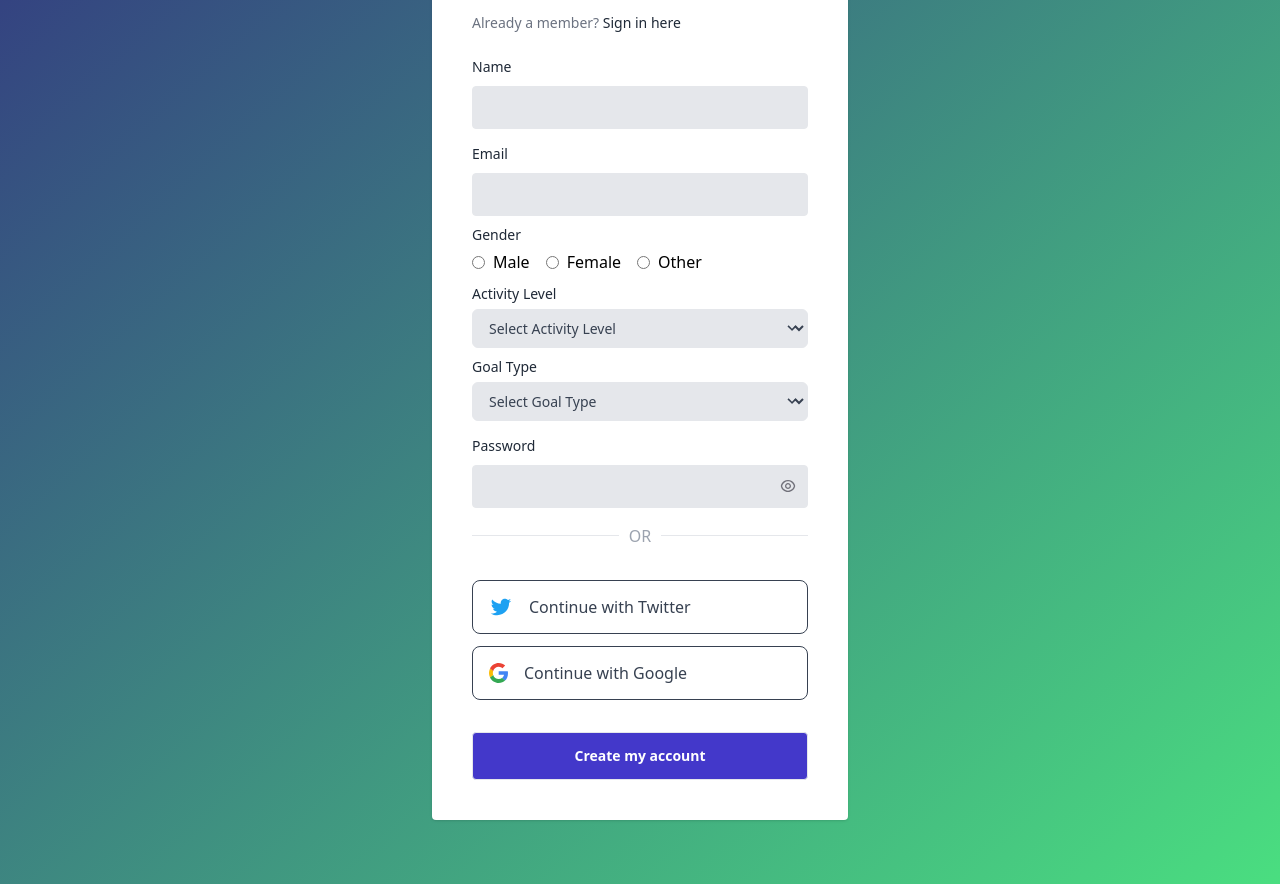
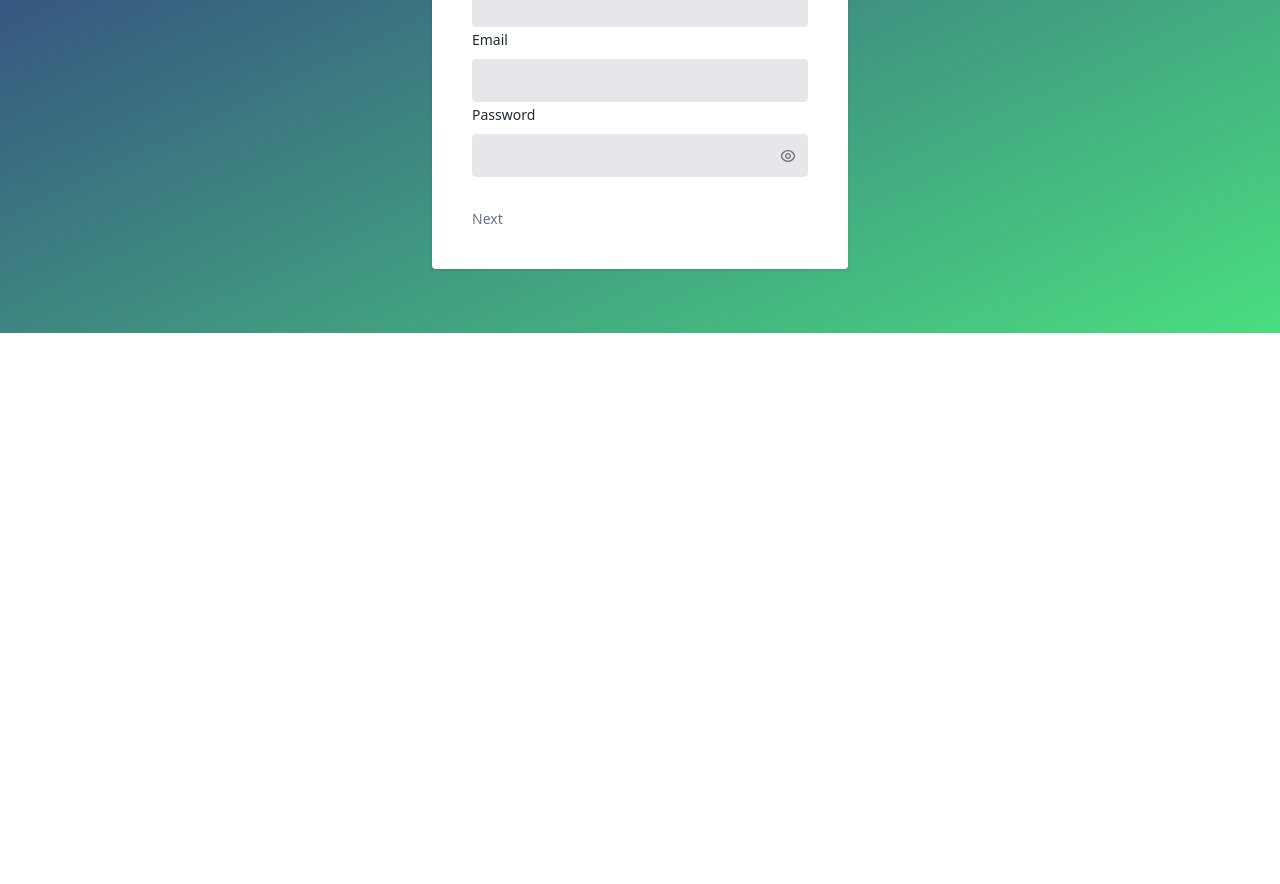
Before and after one commit to Parth-Gala/Pixel_Pundits_GenAI, a React (Vite) app in the folder frontend/: page /register in a window 1280 px wide. Shown: the part 280-1164 px from the top of the page. After the commit the page ends 800 px from the top, so only its background shows below. Built offline with nearby package versions, Linux system fonts and the light colour scheme.

Commit message:
added register

```diff
--- a/frontend/dev-dist/sw.js
+++ b/frontend/dev-dist/sw.js
@@ -85,7 +85,7 @@ define(['./workbox-9637eeee'], (function (workbox) { 'use strict';
     "revision": "3ca0b8505b4bec776b69afdba2768812"
   }, {
     "url": "index.html",
-    "revision": "0.d17h667i518"
+    "revision": "0.5thvfrf8fug"
   }], {});
   workbox.cleanupOutdatedCaches();
   workbox.registerRoute(new workbox.NavigationRoute(workbox.createHandlerBoundToURL("index.html"), {
--- a/frontend/src/pages/Register.jsx
+++ b/frontend/src/pages/Register.jsx
@@ -1,47 +1,60 @@
-import React, { useContext } from "react";
-import { useState } from "react";
+// src/components/Register.jsx
+
+import React, { useContext, useState } from "react";
 import { AuthContext } from "../context/AuthContext.jsx";
 import logo from "../assets/logo.png";
 import axios from "axios";
 import { useNavigate } from "react-router-dom";
 import Cookies from "js-cookie";
+
 const Register = () => {
+  const [step, setStep] = useState(1);
   const [credentials, setCredentials] = useState({
-    username: undefined,
-    email: undefined,
-    password: undefined,
-    gender: undefined,
-    activityLevel: undefined,
+    username: "",
+    email: "",
+    password: "",
+    gender: "",
+    dob: "",
+    height: "",
+    weight: "",
+    neck: "",
+    waist: "",
+    hip: "",
+    activityLevel: "",
+    dietaryPreference: "",
+    allergies: "",
+    medications: "",
     goals: {
-      goalType: undefined,
+      goalType: "",
     },
   });
+
+  const { loading, error, dispatch } = useContext(AuthContext);
+  const navigate = useNavigate();
   const [showPassword, setShowPassword] = useState(false);
 
-  const { loading, error, dispatch } = useContext(AuthContext);
+  const handleChange = (e) => {
+    const { id, value } = e.target;
 
-  const navigate = useNavigate();
-
-  const handleChange = (e) => {
-    if (e.target.id === "goalType") {
+    if (id === "goalType") {
       setCredentials((prev) => ({
         ...prev,
-        goals: { ...prev.goals, [e.target.id]: e.target.value },
+        goals: { ...prev.goals, [id]: value },
       }));
-    }
-    if (e.target.id === "activityLevel") {
-      setCredentials((prev) => ({
-        ...prev,
-        [e.target.id]: e.target.value,
-      }));
-    }
-    else {
-      setCredentials((prev) => ({ ...prev, [e.target.id]: e.target.value }));
+    } else {
+      setCredentials((prev) => ({ ...prev, [id]: value }));
     }
   };
 
-  const handleClick = async (e) => {
-    e.preventDefault();
+  const handleClickNext = () => {
+    setStep((prevStep) => prevStep + 1);
+  };
+
+  const handleClickBack = () => {
+    setStep((prevStep) => prevStep - 1);
+  };
+
+  const handleClickCreateAccount = async () => {
     dispatch({ type: "LOGIN_START" });
     try {
       console.log("Credentials before request:", credentials);
@@ -58,36 +71,16 @@ const Register = () => {
     }
   };
 
-  //   console.log(user);
   return (
-    <div class="h-full bg-gradient-to-tl from-green-400 to-indigo-900 w-full py-16 px-4">
-      <div class="flex flex-col items-center justify-center">
-        <img src={logo} alt="Panda" className="w-32 h-32 " />
+    <div className="h-full bg-gradient-to-tl from-green-400 to-indigo-900 w-full py-16 px-4">
+      <div className="flex flex-col items-center justify-center">
+        <img src={logo} alt="Panda" className="w-32 h-32" />
         {error && (
           <span className="text-red-500 text-center">{error.message}</span>
         )}
-        <div class="bg-white shadow rounded lg:w-1/3  md:w-1/2 w-full p-10 ">
-          <p
-            tabindex="0"
-            class="focus:outline-none text-2xl font-extrabold leading-6 text-gray-800"
-          >
-            Pack your bags, Panda is here!
-          </p>
-          <p
-            tabindex="0"
-            class="focus:outline-none text-sm mt-4 font-medium leading-none text-gray-500"
-          >
-            Already a member?{" "}
-            <a
-              href="/login"
-              class="hover:text-gray-500 focus:text-gray-500 focus:outline-none focus:underline hover:underline text-sm font-medium leading-none  text-gray-800 cursor-pointer"
-            >
-              {" "}
-              Sign in here
-            </a>
-          </p>
-
-          <div className="mt-6 w-full">
+        <div className="bg-white shadow rounded lg:w-1/3 md:w-1/2 w-full p-10 ">
+          {step === 1 && (
+            <div>
               <label
                 id="username"
                 class="text-sm font-medium leading-none text-gray-800"
@@ -101,8 +94,6 @@ const Register = () => {
                 onChange={handleChange}
                 id="username"
               />
-          </div>
-          <div className="mt-3 w-full">
               <label
                 id="email"
                 class="text-sm font-medium leading-none text-gray-800"
@@ -116,8 +107,43 @@ const Register = () => {
                 onChange={handleChange}
                 class="bg-gray-200 border rounded  text-xs font-medium leading-none text-gray-800 py-3 w-full pl-3 mt-2"
               />
+              {/* jhdjhdhd */}
+              <label
+                for="password"
+                class="text-sm font-medium leading-none text-gray-800"
+              >
+                Password
+              </label>
+              <div class="relative flex items-center justify-center">
+                <input
+                  id="password"
+                  type={showPassword ? "text" : "password"}
+                  class="bg-gray-200 border rounded  text-xs font-medium leading-none text-gray-800 py-3 w-full pl-3 mt-2"
+                  onChange={handleChange}
+                />
+                <div
+                  class="absolute right-0 mt-2 mr-3 cursor-pointer"
+                  onClick={() => setShowPassword(!showPassword)}
+                >
+                  <svg
+                    width="16"
+                    height="16"
+                    viewBox="0 0 16 16"
+                    fill="none"
+                    xmlns="http://www.w3.org/2000/svg"
+                  >
+                    <path
+                      d="M7.99978 2C11.5944 2 14.5851 4.58667 15.2124 8C14.5858 11.4133 11.5944 14 7.99978 14C4.40511 14 1.41444 11.4133 0.787109 8C1.41378 4.58667 4.40511 2 7.99978 2ZM7.99978 12.6667C9.35942 12.6664 10.6787 12.2045 11.7417 11.3568C12.8047 10.509 13.5484 9.32552 13.8511 8C13.5473 6.67554 12.8031 5.49334 11.7402 4.64668C10.6773 3.80003 9.35864 3.33902 7.99978 3.33902C6.64091 3.33902 5.32224 3.80003 4.25936 4.64668C3.19648 5.49334 2.45229 6.67554 2.14844 8C2.45117 9.32552 3.19489 10.509 4.25787 11.3568C5.32085 12.2045 6.64013 12.6664 7.99978 12.6667ZM7.99978 11C7.20413 11 6.44106 10.6839 5.87846 10.1213C5.31585 9.55871 4.99978 8.79565 4.99978 8C4.99978 7.20435 5.31585 6.44129 5.87846 5.87868C6.44106 5.31607 7.20413 5 7.99978 5C8.79543 5 9.55849 5.31607 10.1211 5.87868C10.6837 6.44129 10.9998 7.20435 10.9998 8C10.9998 8.79565 10.6837 9.55871 10.1211 10.1213C9.55849 10.6839 8.79543 11 7.99978 11ZM7.99978 9.66667C8.4418 9.66667 8.86573 9.49107 9.17829 9.17851C9.49085 8.86595 9.66644 8.44203 9.66644 8C9.66644 7.55797 9.49085 7.13405 9.17829 6.82149C8.86573 6.50893 8.4418 6.33333 7.99978 6.33333C7.55775 6.33333 7.13383 6.50893 6.82126 6.82149C6.5087 7.13405 6.33311 7.55797 6.33311 8C6.33311 8.44203 6.5087 8.86595 6.82126 9.17851C7.13383 9.49107 7.55775 9.66667 7.99978 9.66667Z"
+                      fill="#71717A"
+                    />
+                  </svg>
                 </div>
-          <div className="mt-3 w-full">
+              </div>
+            </div>
+          )}
+
+          {step === 2 && (
+            <div>
               <label
                 className="block text-sm font-medium leading-none text-gray-800"
                 id="gender"
@@ -162,43 +188,62 @@ const Register = () => {
                   <span className="ml-2">Other</span>
                 </label>
               </div>
+              <div className="mt-3 w-full">
+                <label
+                  className="block text-sm font-medium leading-none text-gray-800"
+                  htmlFor="dob"
+                >
+                  Date of Birth
+                </label>
+                <input
+                  type="date"
+                  id="dob"
+                  onChange={handleChange}
+                  className="bg-gray-200 border rounded text-xs font-medium leading-none text-gray-800 py-3 w-full pl-3 mt-2"
+                />
               </div>
 
               <div className="mt-3 w-full">
-            <label className="block text-sm font-medium leading-none text-gray-800">
-              Activity Level
+                <label
+                  className="block text-sm font-medium leading-none text-gray-800"
+                  htmlFor="height"
+                >
+                  Height (in cm)
                 </label>
-            <div className="mt-2 relative">
-              <select
-                aria-labelledby="activityLevel"
-                value={credentials.activityLevel}
+                <input
+                  type="number"
+                  id="height"
                   onChange={handleChange}
-                className="bg-gray-200 border text-gray-700 rounded-md focus:ring-indigo-500 focus:border-indigo-500 block w-full pl-3 pr-10 py-2 sm:text-sm"
-              id="activityLevel"
-              >
-                <option value="" id="activityLevel">Select Activity Level</option>
-                <option value="Sedentary" id="activityLevel" >Sedentary</option>
-                <option value="Lightly Active" id="activityLevel">Lightly Active</option>
-                <option value="Moderately Active" id="activityLevel">Moderately Active</option>
-                <option value="Very Active" id="activityLevel">Very Active</option>
-                <option value="Extra Active" id="activityLevel">Extra Active</option>
-              </select>
-              <div className="pointer-events-none absolute inset-y-0 right-0 flex items-center px-2 text-gray-700">
-                <svg className="fill-current h-4 w-4" viewBox="0 0 20 20">
-                  <path d="M9.293 12.95l.707.707L15.657 8l-1.414-1.414L10 10.828 5.757 6.586 4.343 8z" />
-                </svg>
-              </div>
-            </div>
+                  className="bg-gray-200 border rounded text-xs font-medium leading-none text-gray-800 py-3 w-full pl-3 mt-2"
+                />
               </div>
 
               <div className="mt-3 w-full">
+                <label
+                  className="block text-sm font-medium leading-none text-gray-800"
+                  htmlFor="weight"
+                >
+                  Weight (in kg)
+                </label>
+                <input
+                  type="number"
+                  id="weight"
+                  onChange={handleChange}
+                  className="bg-gray-200 border rounded text-xs font-medium leading-none text-gray-800 py-3 w-full pl-3 mt-2"
+                />
+              </div>
+            </div>
+          )}
+
+          {step === 5 && (
+            <div>
               <label className="block text-sm font-medium leading-none text-gray-800">
                 Goal Type
               </label>
               <div className="mt-2 relative">
                 <select
                   aria-labelledby="goalType"
-                id="goalType" // Added ID for handleChange
+                  id="goalType"
                   value={credentials.goals.goalType}
                   onChange={handleChange}
                   className="bg-gray-200 border text-gray-700 rounded-md focus:ring-indigo-500 focus:border-indigo-500 block w-full pl-3 pr-10 py-2 sm:text-sm overflow-hidden"
@@ -218,113 +263,175 @@ const Register = () => {
                   </svg>
                 </div>
               </div>
-          </div>
-
-          <div class="mt-3  w-full">
-            <label
-              for="password"
-              class="text-sm font-medium leading-none text-gray-800"
+              <label className="block text-sm font-medium leading-none text-gray-800">
+                Activity Level
+              </label>
+              <div className="mt-2 relative">
+                <select
+                  aria-labelledby="activityLevel"
+                  value={credentials.activityLevel}
+                  onChange={handleChange}
+                  className="bg-gray-200 border text-gray-700 rounded-md focus:ring-indigo-500 focus:border-indigo-500 block w-full pl-3 pr-10 py-2 sm:text-sm"
+                  id="activityLevel"
                 >
-              Password
-            </label>
-            <div class="relative flex items-center justify-center">
-              <input
-                id="password"
-                type={showPassword ? "text" : "password"}
-                class="bg-gray-200 border rounded  text-xs font-medium leading-none text-gray-800 py-3 w-full pl-3 mt-2"
-                onChange={handleChange}
-              />
-              <div
-                class="absolute right-0 mt-2 mr-3 cursor-pointer"
-                onClick={() => setShowPassword(!showPassword)}
-              >
-                <svg
-                  width="16"
-                  height="16"
-                  viewBox="0 0 16 16"
-                  fill="none"
-                  xmlns="http://www.w3.org/2000/svg"
-                >
-                  <path
-                    d="M7.99978 2C11.5944 2 14.5851 4.58667 15.2124 8C14.5858 11.4133 11.5944 14 7.99978 14C4.40511 14 1.41444 11.4133 0.787109 8C1.41378 4.58667 4.40511 2 7.99978 2ZM7.99978 12.6667C9.35942 12.6664 10.6787 12.2045 11.7417 11.3568C12.8047 10.509 13.5484 9.32552 13.8511 8C13.5473 6.67554 12.8031 5.49334 11.7402 4.64668C10.6773 3.80003 9.35864 3.33902 7.99978 3.33902C6.64091 3.33902 5.32224 3.80003 4.25936 4.64668C3.19648 5.49334 2.45229 6.67554 2.14844 8C2.45117 9.32552 3.19489 10.509 4.25787 11.3568C5.32085 12.2045 6.64013 12.6664 7.99978 12.6667ZM7.99978 11C7.20413 11 6.44106 10.6839 5.87846 10.1213C5.31585 9.55871 4.99978 8.79565 4.99978 8C4.99978 7.20435 5.31585 6.44129 5.87846 5.87868C6.44106 5.31607 7.20413 5 7.99978 5C8.79543 5 9.55849 5.31607 10.1211 5.87868C10.6837 6.44129 10.9998 7.20435 10.9998 8C10.9998 8.79565 10.6837 9.55871 10.1211 10.1213C9.55849 10.6839 8.79543 11 7.99978 11ZM7.99978 9.66667C8.4418 9.66667 8.86573 9.49107 9.17829 9.17851C9.49085 8.86595 9.66644 8.44203 9.66644 8C9.66644 7.55797 9.49085 7.13405 9.17829 6.82149C8.86573 6.50893 8.4418 6.33333 7.99978 6.33333C7.55775 6.33333 7.13383 6.50893 6.82126 6.82149C6.5087 7.13405 6.33311 7.55797 6.33311 8C6.33311 8.44203 6.5087 8.86595 6.82126 9.17851C7.13383 9.49107 7.55775 9.66667 7.99978 9.66667Z"
-                    fill="#71717A"
-                  />
+                  <option value="" id="activityLevel">
+                    Select Activity Level
+                  </option>
+                  <option value="Sedentary" id="activityLevel">
+                    Sedentary
+                  </option>
+                  <option value="Lightly Active" id="activityLevel">
+                    Lightly Active
+                  </option>
+                  <option value="Moderately Active" id="activityLevel">
+                    Moderately Active
+                  </option>
+                  <option value="Very Active" id="activityLevel">
+                    Very Active
+                  </option>
+                  <option value="Extra Active" id="activityLevel">
+                    Extra Active
+                  </option>
+                </select>
+                <div className="pointer-events-none absolute inset-y-0 right-0 flex items-center px-2 text-gray-700">
+                  <svg className="fill-current h-4 w-4" viewBox="0 0 20 20">
+                    <path d="M9.293 12.95l.707.707L15.657 8l-1.414-1.414L10 10.828 5.757 6.586 4.343 8z" />
                   </svg>
                 </div>
               </div>
             </div>
-          <div class="w-full flex items-center justify-between py-5">
-            <hr class="w-full bg-gray-400" />
-            <p class="text-base font-medium leading-4 px-2.5 text-gray-400">
-              OR
-            </p>
-            <hr class="w-full bg-gray-400  " />
+          )}
+
+          {step === 3 && (
+            <div>
+              <label
+                className="block text-sm font-medium leading-none text-gray-800"
+                htmlFor="waist"
+              >
+                Waist (in cm)
+              </label>
+              <input
+                type="number"
+                id="waist"
+                onChange={handleChange}
+                className="bg-gray-200 border rounded text-xs font-medium leading-none text-gray-800 py-3 w-full pl-3 mt-2"
+              />
+              <label
+                className="block text-sm font-medium leading-none text-gray-800"
+                htmlFor="neck"
+              >
+                Neck Circumference (in cm)
+              </label>
+              <input
+                type="number"
+                id="neck"
+                onChange={handleChange}
+                className="bg-gray-200 border rounded text-xs font-medium leading-none text-gray-800 py-3 w-full pl-3 mt-2"
+              />
+              <label
+                className="block text-sm font-medium leading-none text-gray-800"
+                htmlFor="hip"
+              >
+                Hip (in cm)
+              </label>
+              <input
+                type="number"
+                id="hip"
+                onChange={handleChange}
+                className="bg-gray-200 border rounded text-xs font-medium leading-none text-gray-800 py-3 w-full pl-3 mt-2"
+              />
             </div>
+          )}
+          {step === 4 && (
+            <div>
+              <label
+                className="block text-sm font-medium leading-none text-gray-800"
+                htmlFor="dietaryPreference"
+              >
+                Dietary Preference
+              </label>
+              <select
+                id="dietaryPreference"
+                onChange={handleChange}
+                className="bg-gray-200 border text-gray-700 rounded-md focus:ring-indigo-500 focus:border-indigo-500 block w-full pl-3 pr-10 py-2 sm:text-sm"
+              >
+                <option value="" id="dietaryPreference">
+                  Select Dietary Preference
+                </option>
+                <option value="Veg" id="dietaryPreference">
+                  Vegetarian
+                </option>
+                <option value="NonVeg" id="dietaryPreference">
+                  Non-vegetarian
+                </option>
+              </select>
+              <label
+                className="block text-sm font-medium leading-none text-gray-800"
+                htmlFor="allergies"
+              >
+                Any Allergies
+              </label>
+              <input
+                type="text"
+                id="allergies"
+                onChange={handleChange}
+                className="bg-gray-200 border rounded text-xs font-medium leading-none text-gray-800 py-3 w-full pl-3 mt-2"
+              />
+              <label
+                className="block text-sm font-medium leading-none text-gray-800"
+                htmlFor="medications"
+              >
+                Any Medications
+              </label>
+              <input
+                type="text"
+                id="medications"
+                onChange={handleChange}
+                className="bg-gray-200 border rounded text-xs font-medium leading-none text-gray-800 py-3 w-full pl-3 mt-2"
+              />
+              <label
+                className="block text-sm font-medium leading-none text-gray-800"
+                htmlFor="hereditaryHistory"
+              >
+                Hereditary History
+              </label>
+              <input
+                type="text"
+                id="hereditaryHistory"
+                onChange={handleChange}
+                className="bg-gray-200 border rounded text-xs font-medium leading-none text-gray-800 py-3 w-full pl-3 mt-2"
+              />
+            </div>
+          )}
+
+          <div className="mt-8 flex items-center justify-between">
+            {step > 1 && (
               <button
-            aria-label="Continue with twitter"
-            role="button"
-            class="focus:outline-none  focus:ring-2 focus:ring-offset-1 focus:ring-gray-700 py-3.5 px-4 border rounded-lg border-gray-700 flex items-center w-full mt-4"
+                onClick={handleClickBack}
+                className="text-sm text-gray-500"
               >
-            <svg
-              width="24"
-              height="24"
-              viewBox="0 0 24 24"
-              fill="none"
-              xmlns="http://www.w3.org/2000/svg"
+                Back
+              </button>
+            )}
+
+            {step < 5 && (
+              <button
+                onClick={handleClickNext}
+                className="text-sm text-gray-500"
               >
-              <path
-                d="M22.1623 5.656C21.3989 5.9937 20.5893 6.21548 19.7603 6.314C20.634 5.79144 21.288 4.96902 21.6003 4C20.7803 4.488 19.8813 4.83 18.9443 5.015C18.3149 4.34158 17.4807 3.89497 16.5713 3.74459C15.6618 3.59421 14.7282 3.74849 13.9156 4.18346C13.1029 4.61842 12.4567 5.30969 12.0774 6.1498C11.6981 6.9899 11.607 7.93178 11.8183 8.829C10.1554 8.74566 8.52863 8.31353 7.04358 7.56067C5.55854 6.80781 4.24842 5.75105 3.1983 4.459C2.82659 5.09745 2.63125 5.82323 2.6323 6.562C2.6323 8.012 3.3703 9.293 4.4923 10.043C3.82831 10.0221 3.17893 9.84278 2.5983 9.52V9.572C2.5985 10.5377 2.93267 11.4736 3.54414 12.2211C4.15562 12.9685 5.00678 13.4815 5.9533 13.673C5.33691 13.84 4.6906 13.8647 4.0633 13.745C4.33016 14.5762 4.8503 15.3032 5.55089 15.8241C6.25147 16.345 7.09742 16.6338 7.9703 16.65C7.10278 17.3313 6.10947 17.835 5.04718 18.1322C3.98488 18.4294 2.87442 18.5143 1.7793 18.382C3.69099 19.6114 5.91639 20.2641 8.1893 20.262C15.8823 20.262 20.0893 13.889 20.0893 8.362C20.0893 8.182 20.0843 8 20.0763 7.822C20.8952 7.23017 21.6019 6.49702 22.1633 5.657L22.1623 5.656Z"
-                fill="#1DA1F2"
-              />
-            </svg>
+                Next
+              </button>
+            )}
 
-            <p class="text-base font-medium ml-4 text-gray-700">
-              Continue with Twitter
-            </p>
-          </button>
+            {step === 5 && (
               <button
-            aria-label="Continue with google"
-            role="button"
-            class="focus:outline-none focus:ring-2 focus:ring-offset-1 focus:ring-gray-700 py-3.5 px-4 border rounded-lg border-gray-700 flex items-center w-full mt-3"
-          >
-            <svg
-              width="19"
-              height="20"
-              viewBox="0 0 19 20"
-              fill="none"
-              xmlns="http://www.w3.org/2000/svg"
-            >
-              <path
-                d="M18.9892 10.1871C18.9892 9.36767 18.9246 8.76973 18.7847 8.14966H9.68848V11.848H15.0277C14.9201 12.767 14.3388 14.1512 13.047 15.0812L13.0289 15.205L15.905 17.4969L16.1042 17.5173C17.9342 15.7789 18.9892 13.221 18.9892 10.1871Z"
-                fill="#4285F4"
-              />
-              <path
-                d="M9.68813 19.9314C12.3039 19.9314 14.4999 19.0455 16.1039 17.5174L13.0467 15.0813C12.2286 15.6682 11.1306 16.0779 9.68813 16.0779C7.12612 16.0779 4.95165 14.3395 4.17651 11.9366L4.06289 11.9465L1.07231 14.3273L1.0332 14.4391C2.62638 17.6946 5.89889 19.9314 9.68813 19.9314Z"
-                fill="#34A853"
-              />
-              <path
-                d="M4.17667 11.9366C3.97215 11.3165 3.85378 10.6521 3.85378 9.96562C3.85378 9.27905 3.97215 8.6147 4.16591 7.99463L4.1605 7.86257L1.13246 5.44363L1.03339 5.49211C0.37677 6.84302 0 8.36005 0 9.96562C0 11.5712 0.37677 13.0881 1.03339 14.4391L4.17667 11.9366Z"
-                fill="#FBBC05"
-              />
-              <path
-                d="M9.68807 3.85336C11.5073 3.85336 12.7344 4.66168 13.4342 5.33718L16.1684 2.59107C14.4892 0.985496 12.3039 0 9.68807 0C5.89885 0 2.62637 2.23672 1.0332 5.49214L4.16573 7.99466C4.95162 5.59183 7.12608 3.85336 9.68807 3.85336Z"
-                fill="#EB4335"
-              />
-            </svg>
-            <p class="text-base font-medium ml-4 text-gray-700">
-              Continue with Google
-            </p>
-          </button>
-
-          <div class="mt-8">
-            <button
-              role="button"
-              class="focus:ring-2 focus:ring-offset-2 focus:ring-indigo-700 text-sm font-semibold leading-none text-white focus:outline-none bg-indigo-700 border rounded hover:bg-indigo-600 py-4 w-full"
-              onClick={handleClick}
+                onClick={handleClickCreateAccount}
+                className="focus:outline-none focus:ring-2 focus:ring-offset-2 focus:ring-indigo-700 text-sm font-semibold leading-none text-white bg-indigo-700 border rounded hover:bg-indigo-600 py-4"
                 disabled={loading}
               >
-              Create my account
+                Create My Account
               </button>
+            )}
           </div>
         </div>
       </div>
```
Also changed, not shown: frontend/src/context/AuthContext.jsx (+10 -8 lines). Lines whose indentation alone changed are shown as unchanged.
